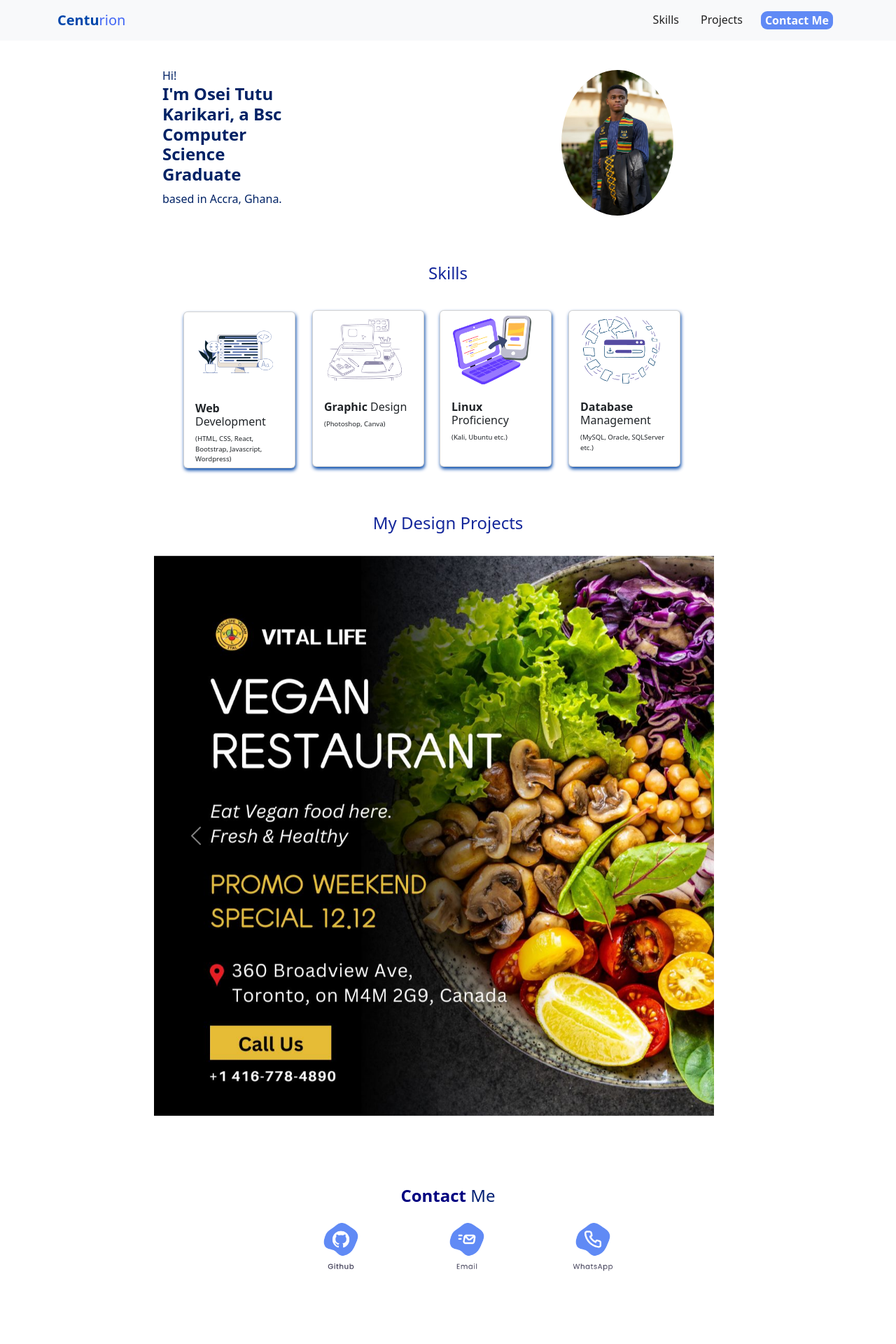
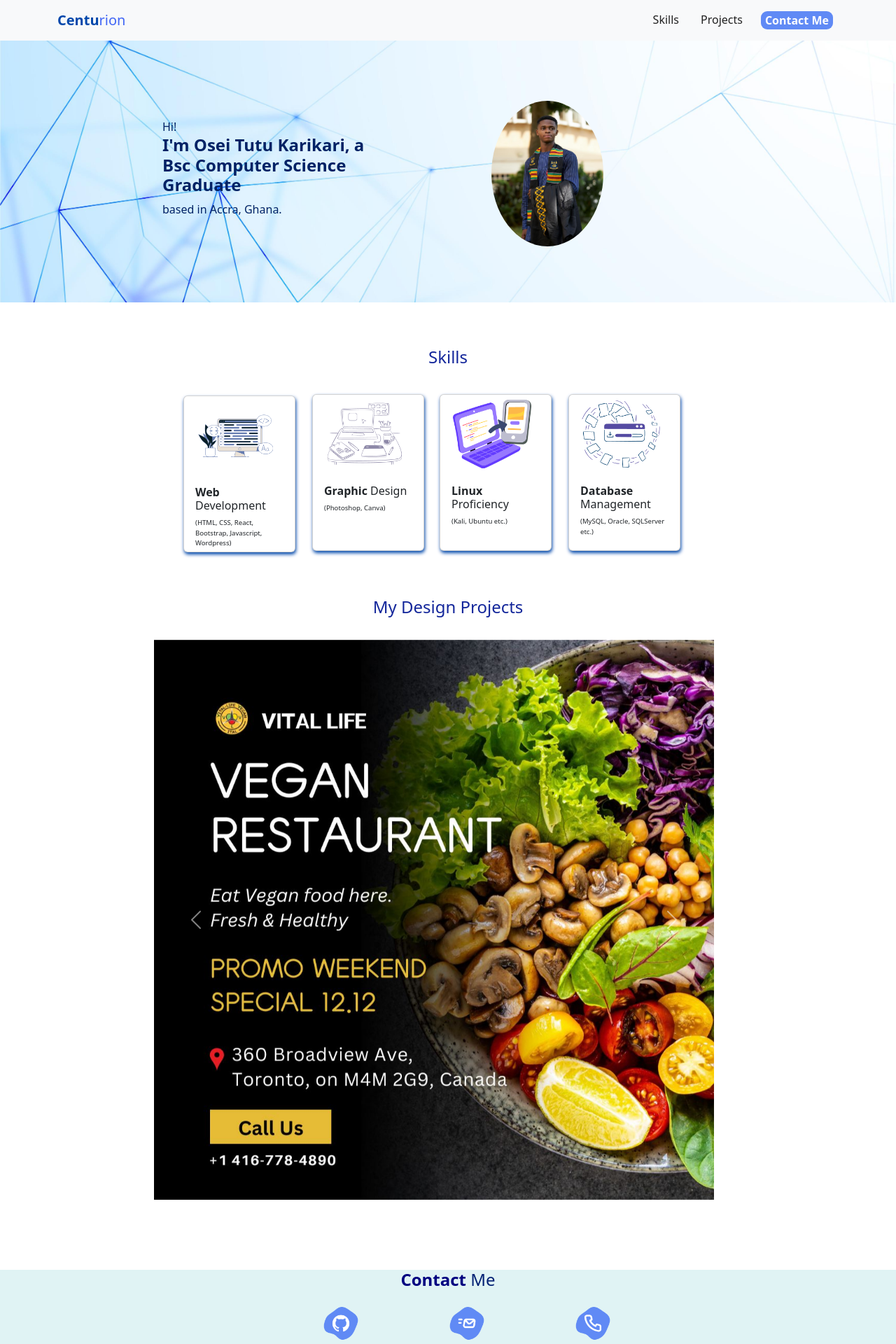
Before and after one commit to Nana-OT/myportfoli, a React (Create React App) app: page / in a window 1280 px wide. Shown: the top 1920 px of the page at 70% size. Before the commit the page ends 1821 px from the top, so only its background shows below. Built offline with nearby package versions, Linux system fonts and the light colour scheme.

Commit message:
More updates added

```diff
--- a/src/App.css
+++ b/src/App.css
@@ -4,22 +4,30 @@ body{
 h5{
     font-size: 1.5rem;
 }
-
+.hero-txt{
+    margin-left: 10px;
+}
   @media (min-width: 992px) {
-    /* body{
-        background-image: url("/src/assets/");
-    } */
+    .hero{
+        background-image: url("/src/assets/backg.jpg");
+        background-size: cover;
+        top: 0;
+        padding-top: 3rem;
+        padding-bottom: 5rem;
+    }
     .row.desktop-layout {
         display: flex;
         flex-direction: row;
         align-items: center;
     }
     .hero-image {
-        margin-left: 150px; /* Adjust margin as needed */
+        width: 12rem;
+        margin-left: 50px;
+
       }
       .hero-txt{
         margin-left: 150px;
-        width: 200px;
+        width: 300px;
         word-wrap: break-word;
       }
     .skills-card{
@@ -27,11 +35,13 @@ h5{
         display: flex;
         flex-direction: row;
         margin-left: 240px;
-
     }
     .caro{
         width: 800px;
         margin-left: 220px;
+    }
+    .footer{
+        background-color: rgb(224, 243, 244);
     }
     .git{
         margin-left: 370px;
--- a/src/components/Footer.js
+++ b/src/components/Footer.js
@@ -9,7 +9,7 @@ import wave from '../assets/footer.png'
 
 export default function Footer() {
   return (
-    <div id='contacts' style={{marginTop: 100}}>
+    <div id='contacts' className='footer' style={{marginTop: 100}}>
         <h5 style={{textAlign: 'center'}}><span style={{color: '#000080'}}><b>Contact</b></span><span style={{color: '#032174'}}> Me</span></h5>
         <Container style={{marginTop: '25px', marginBottom: '5px', justifyContent: 'center'}}>
             <Row className='socials'>
--- a/src/components/Hero.js
+++ b/src/components/Hero.js
@@ -9,9 +9,9 @@ import pic from '../assets/img2.jpg'
 
 export default function Hero() {
   return (
-    <div>
+    <div className='hero'>
       <Container>
-      <Row className="row desktop-layout" style={{marginTop: '6rem', color: '#002265'}}>
+      <Row className="row desktop-layout" style={{paddingTop: '6rem', color: '#002265'}}>
         <Col>
           <div className='hero-txt'>
             Hi!<br/>
--- a/src/components/NavBar.js
+++ b/src/components/NavBar.js
@@ -25,7 +25,7 @@ export default function NavBar() {
   return (
     <div style={{position: 'sticky'}}>
     <Navbar expand="lg" className="bg-body-tertiary nav" style={{position: 'fixed', top: '0', width: '100%', zIndex: '1000'}}>
-      <Container>
+      <Container style={{paddingBottom: '0'}}>
         <Navbar.Brand href="#home"><span className='centu' style={{color: '#0047ab'}}><b>Centu</b></span><span style={{color: '#4166f5'}}>rion</span></Navbar.Brand>
           <Nav style={{display: 'flex', flexDirection: 'row', overflow: 'auto'}}>
             <Nav.Link href='#/skills' onClick={() => navigateToSection('skills')} style={{marginRight: '15px', color: '#212121'}}>Skills</Nav.Link>
--- a/src/components/Skills.js
+++ b/src/components/Skills.js
@@ -12,7 +12,7 @@ import Container from 'react-bootstrap/Container';
 
 export default function Skills() {
   return (
-    <div id='skills'>
+    <div id='skills' className='skills-sec'>
       <div style={{marginTop: '4rem'}}>
       <h5 style={{textAlign: 'center', color: '#14279B'}}>Skills</h5>
       <div className='skills-card'>
```
Also changed, not shown: src/assets/backg.jfif (deleted), src/assets/backg.jpg (added).
